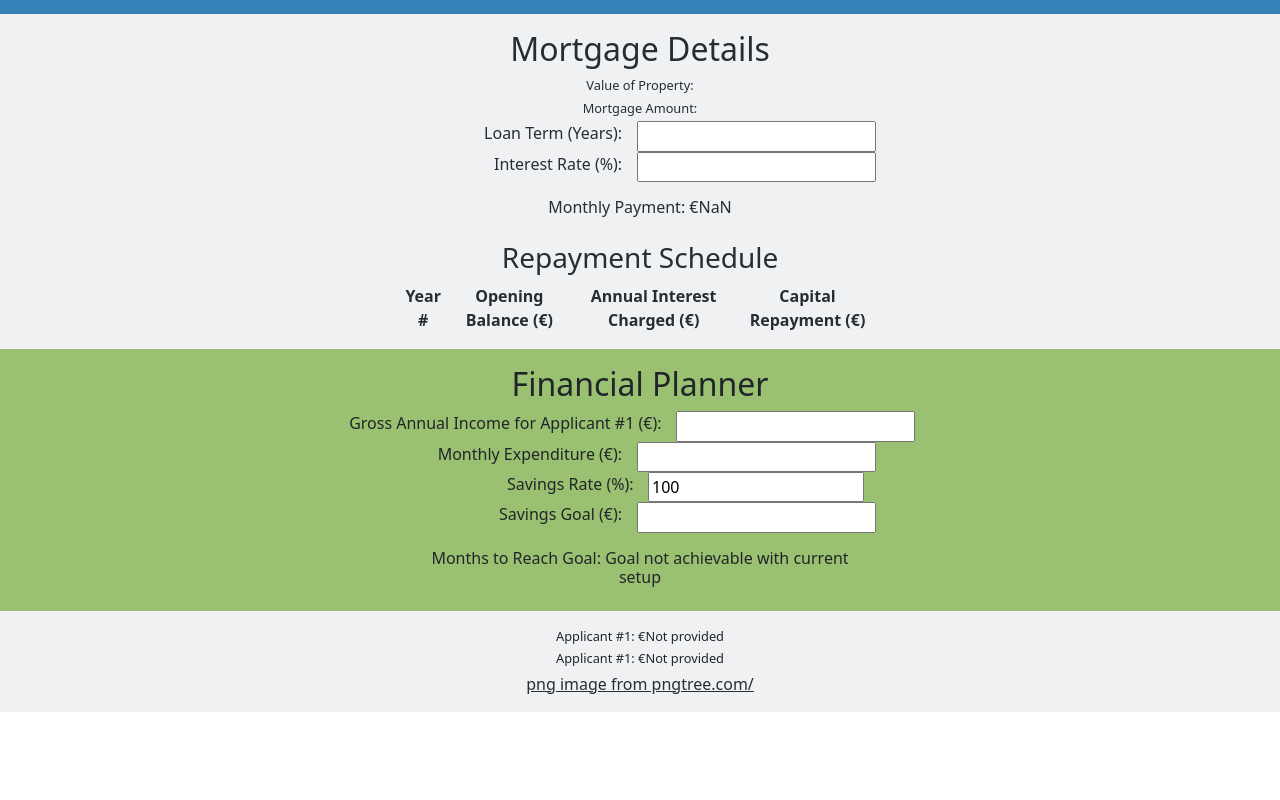
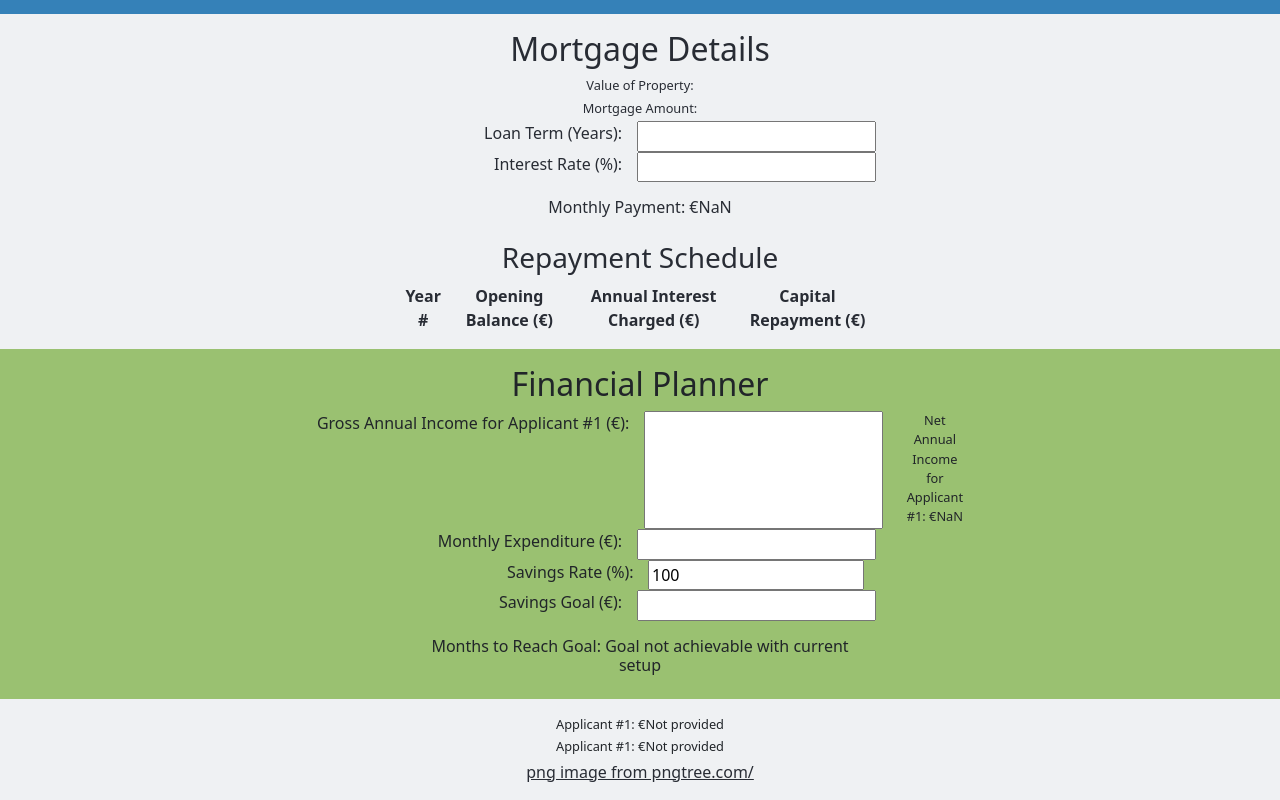
Before and after one commit to OisinWrites/Mortgage-Budgeter, a React (Create React App) app in the folder client/: page / in a window 1280 px wide. Shown: the part 2057-2857 px from the top of the page. Before the commit the page ends 2769 px from the top, so only its background shows below. Built offline with nearby package versions, Linux system fonts and the light colour scheme.

Commit message:
Import taxCalc to financial planner and give file name camelCase

```diff
--- a/client/src/components/FinancialPlanner.js
+++ b/client/src/components/FinancialPlanner.js
@@ -1,4 +1,5 @@
 import React, { useState } from 'react';
+import { calculateNetIncome } from '../utilities/taxCalc';
 
 const FinancialPlanner = ({
   grossIncome1,
@@ -9,6 +10,13 @@ const FinancialPlanner = ({
   const [savingsRate, setSavingsRate] = useState(100); // As a percentage
   const [savingsGoal, setSavingsGoal] = useState('');
   const [monthlyExpenditure, setMonthlyExpenditure] = useState('');
+
+  const netIncome1 = calculateNetIncome(grossIncome1);
+
+  let netIncome2 = 0;
+  if (hasSecondApplicant && grossIncome2) {
+    netIncome2 = calculateNetIncome(grossIncome2);
+  }
 
   const calculateMonthlySavings = (annualIncome) => {
     const monthlyIncome = annualIncome / 12;
@@ -35,11 +43,14 @@ const FinancialPlanner = ({
         <div>
           <label>Gross Annual Income for Applicant #1 (€):</label>
           <input type="number" value={grossIncome1 || ''} readOnly />
+          <p>Net Annual Income for Applicant #1: €{netIncome1.toFixed(2)}</p>
+
         </div>
         {hasSecondApplicant && (
           <div>
             <label>Gross Annual Income for Applicant #2 (€):</label>
             <input type="number" value={grossIncome2 || ''} readOnly />
+            <p>Net Annual Income for Applicant #2: €{netIncome2.toFixed(2)}</p>
           </div>
         )}
         <div>
```
